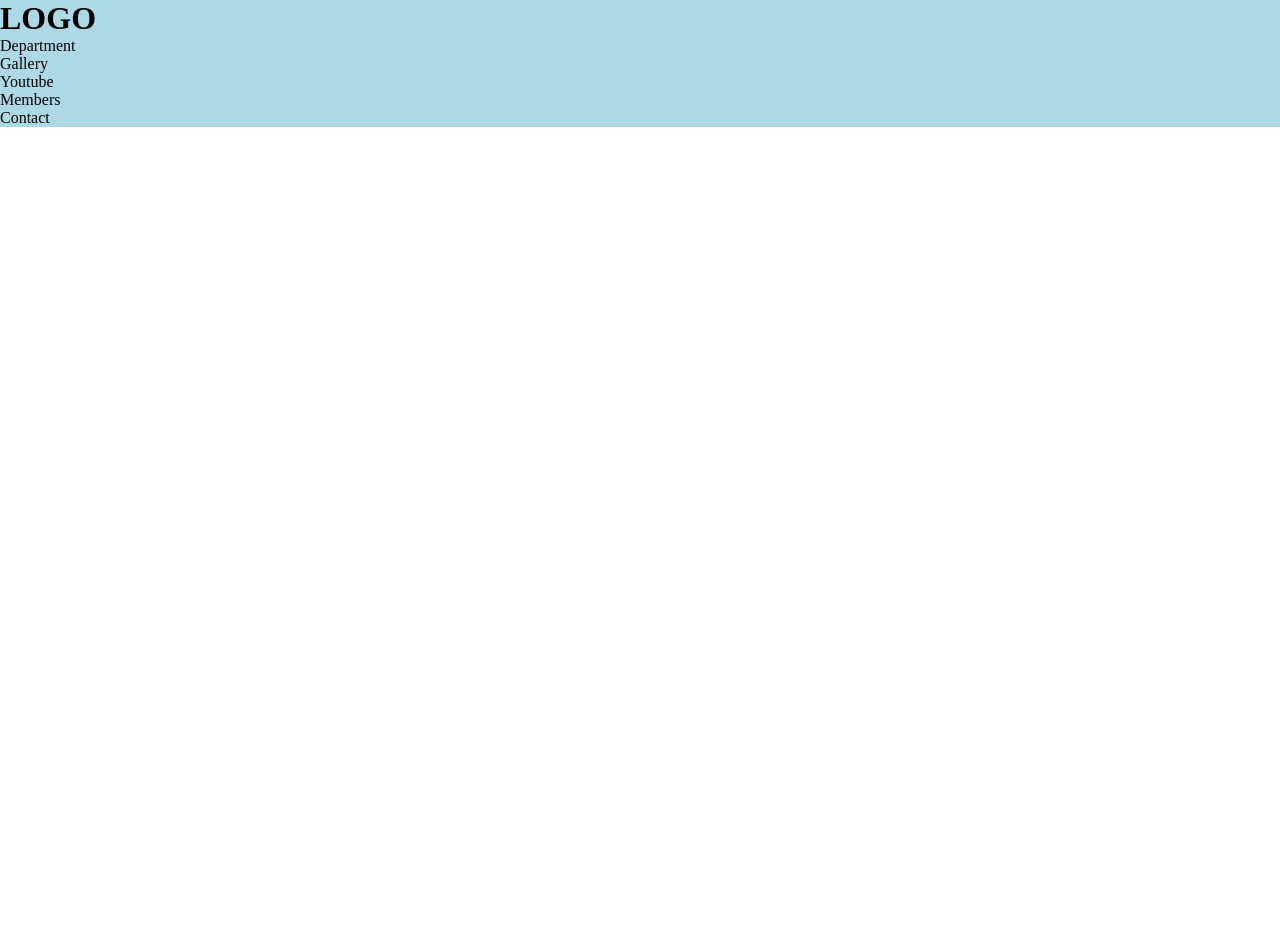
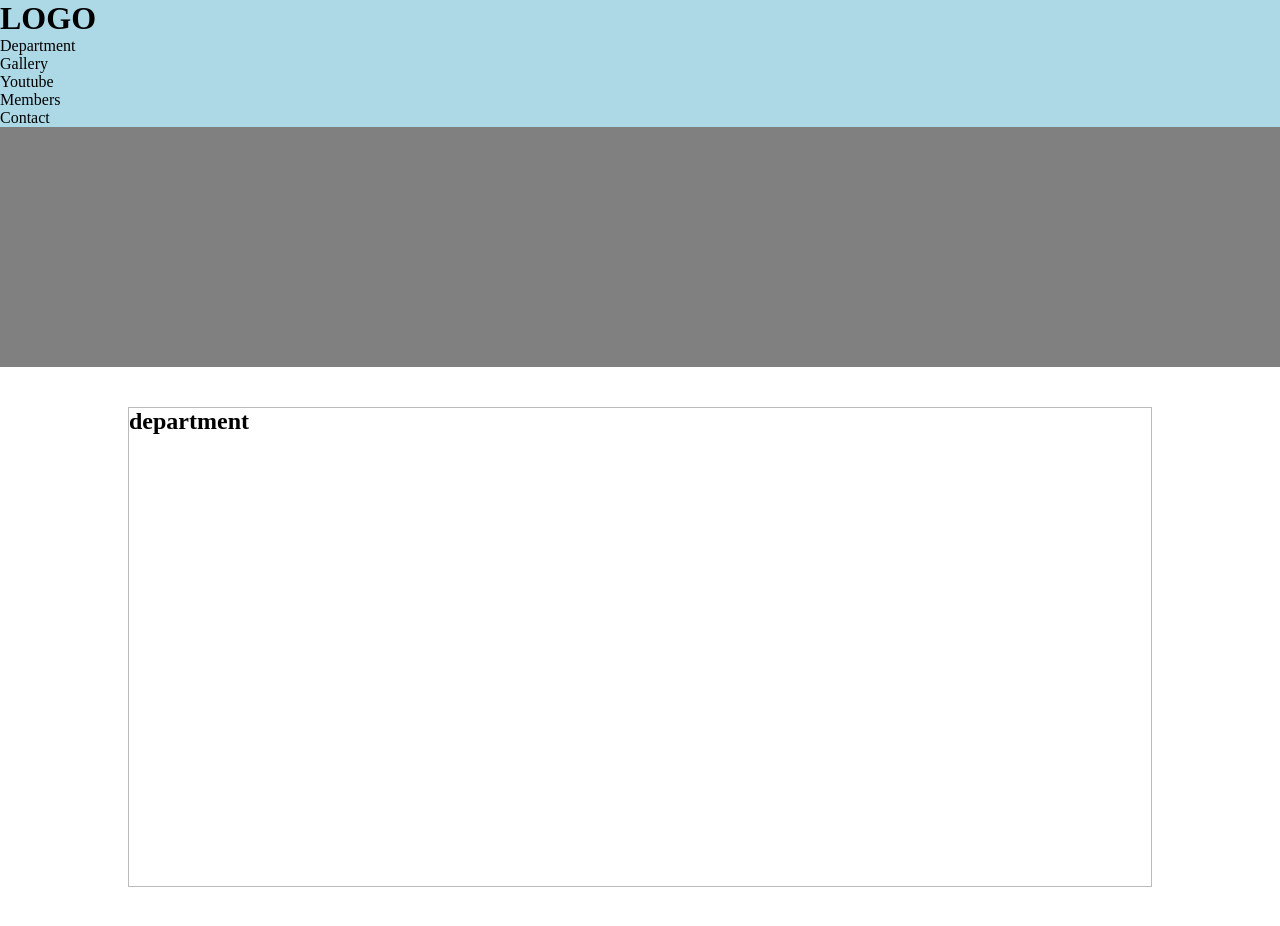
Before and after one commit to lsy0194/react_portfolio, a React (Create React App) app: page / in a window 1280 px wide. Before the commit the page ends 800 px from the top, so only its background shows below. Built offline with nearby package versions, Linux system fonts and the light colour scheme.

Commit message:
Department 서브 레이아웃 스타일링

```diff
--- a/src/App.js
+++ b/src/App.js
@@ -1,9 +1,11 @@
 import Header from './component/common/header/Header';
-import Global from './styles/Global.scss';
+import './styles/Global.scss';
+import Department from './component/sub/department/Department';
 function App() {
 	return (
 		<>
 			<Header />
+			<Department />
 		</>
 	);
 }
--- a/src/component/sub/department/department.jsx
+++ b/src/component/sub/department/department.jsx
@@ -0,0 +1,13 @@
+import styles from './department.module.scss';
+import clsx from 'clsx';
+
+export default function department() {
+	return (
+		<section className={clsx(styles.department)}>
+			<figure></figure>
+			<div className={clsx(styles.content)}>
+				<h1>department</h1>
+			</div>
+		</section>
+	);
+}
--- a/src/component/sub/department/department.module.scss
+++ b/src/component/sub/department/department.module.scss
@@ -0,0 +1,14 @@
+.department {
+	width: 100%;
+	figure {
+		width: 100%;
+		height: 30vh;
+		background: gray;
+	}
+	.content {
+		width: 80vw;
+		margin: 5vh auto;
+		min-height: 60vh;
+		border: 1px solid #bbb;
+	}
+}
```
